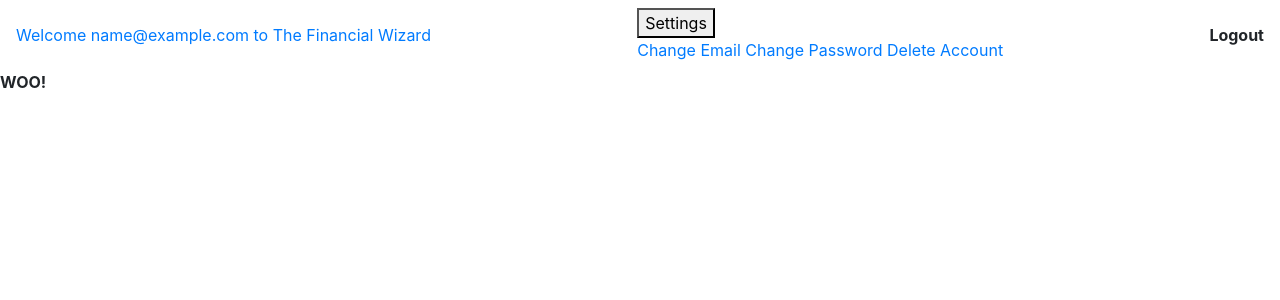
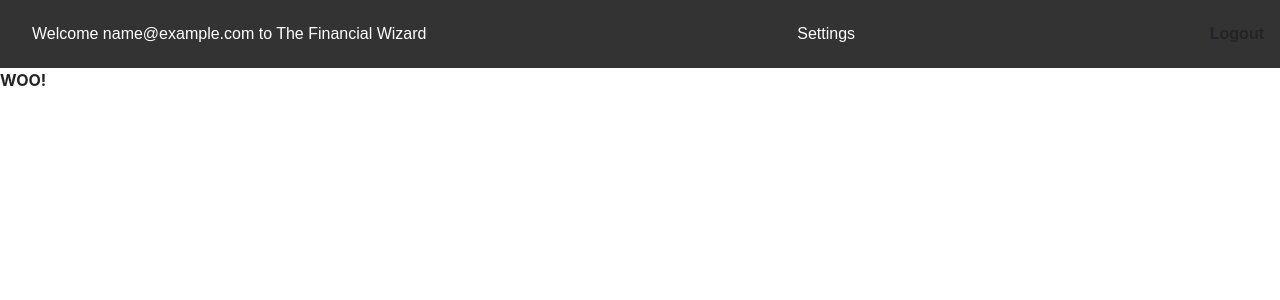
Before and after one commit to boss21/COMP5501, a PHP site: page /user/index.php in a window 1280 px wide. Shown: the top 300 px of the page. Run offline with PHP 8.4, Linux system fonts and the light colour scheme; the visitor is signed in with stand-in values (Sample User, id 1); data that the repository does not hold is empty.

Commit message:
Update index.php

```diff
--- a/user/index.php
+++ b/user/index.php
@@ -37,6 +37,76 @@ mysqli_close($link);
   <meta name="viewport" content="width=device-width, initial-scale=1, maximum-scale=1, user-scalable=no">
   <title>The Financial Wizard</title>
   <link rel="stylesheet" href="https://maxcdn.bootstrapcdn.com/bootstrap/4.0.0/css/bootstrap.css">
+	<style>
+.navbar {
+    overflow: hidden;
+    background-color: #333;
+    font-family: Arial, Helvetica, sans-serif;
+}
+
+.navbar a {
+    float: left;
+    font-size: 16px;
+    color: white;
+    text-align: center;
+    padding: 14px 16px;
+    text-decoration: none;
+}
+
+.navbar a {
+    float: left;
+    font-size: 16px;
+    color: white;
+    text-align: center;
+    padding: 14px 16px;
+    text-decoration: none;
+}
+
+.dropdown {
+    float: right;
+    overflow: hidden;
+}
+
+.dropdown .dropbtn {
+    font-size: 16px;
+    border: none;
+    outline: none;
+    color: white;
+    padding: 14px 16px;
+    background-color: inherit;
+    font-family: inherit;
+    margin: 0;
+}
+
+.navbar a:hover, .navbar b:hover, .dropdown:hover .dropbtn {
+    background-color: red;
+}
+
+.dropdown-content {
+    display: none;
+    position: absolute;
+    background-color: #f9f9f9;
+    min-width: 160px;
+    box-shadow: 0px 8px 16px 0px rgba(0,0,0,0.2);
+    z-index: 1;
+}
+
+.dropdown-content a {
+    float: none;
+    color: black;
+    padding: 12px 16px;
+    text-decoration: none;
+    display: block;
+    text-align: left;
+}
+
+.dropdown-content a:hover {
+    background-color: #ddd;
+}
+
+.dropdown:hover .dropdown-content {
+    display: block;
+} </style>
 </head>
 
 <body>
```
